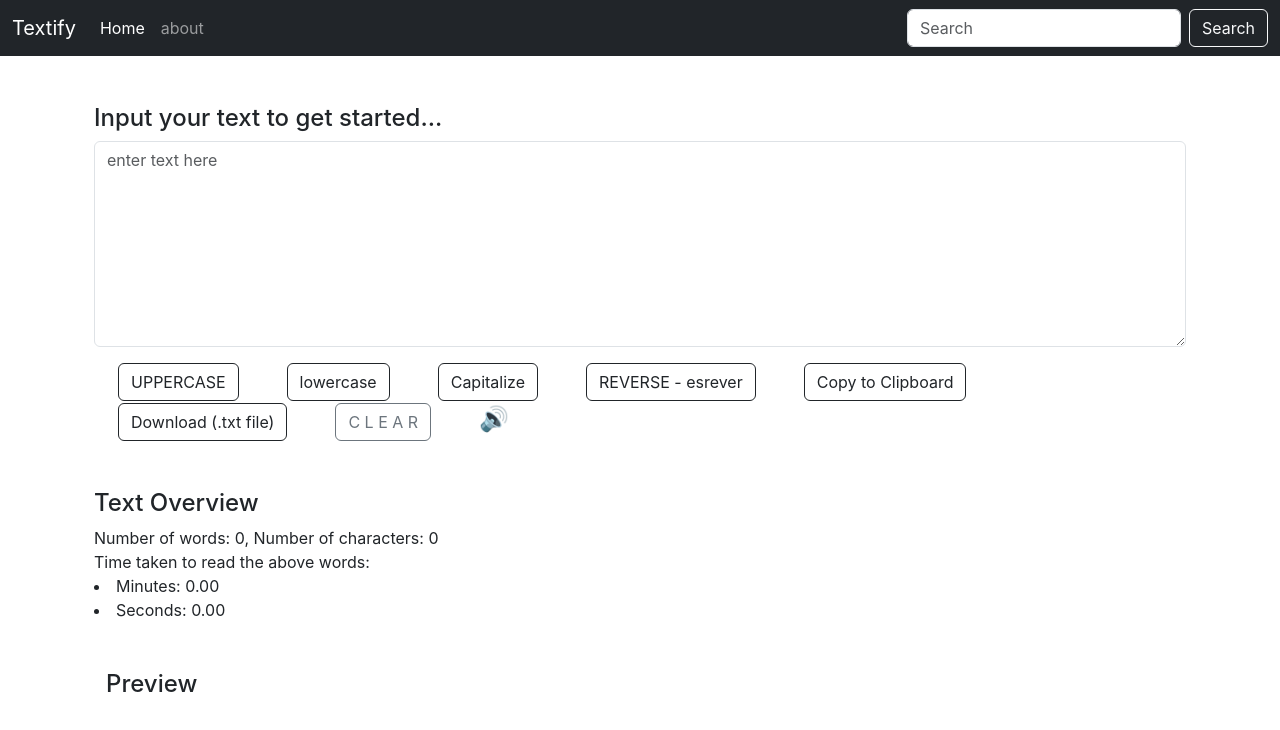
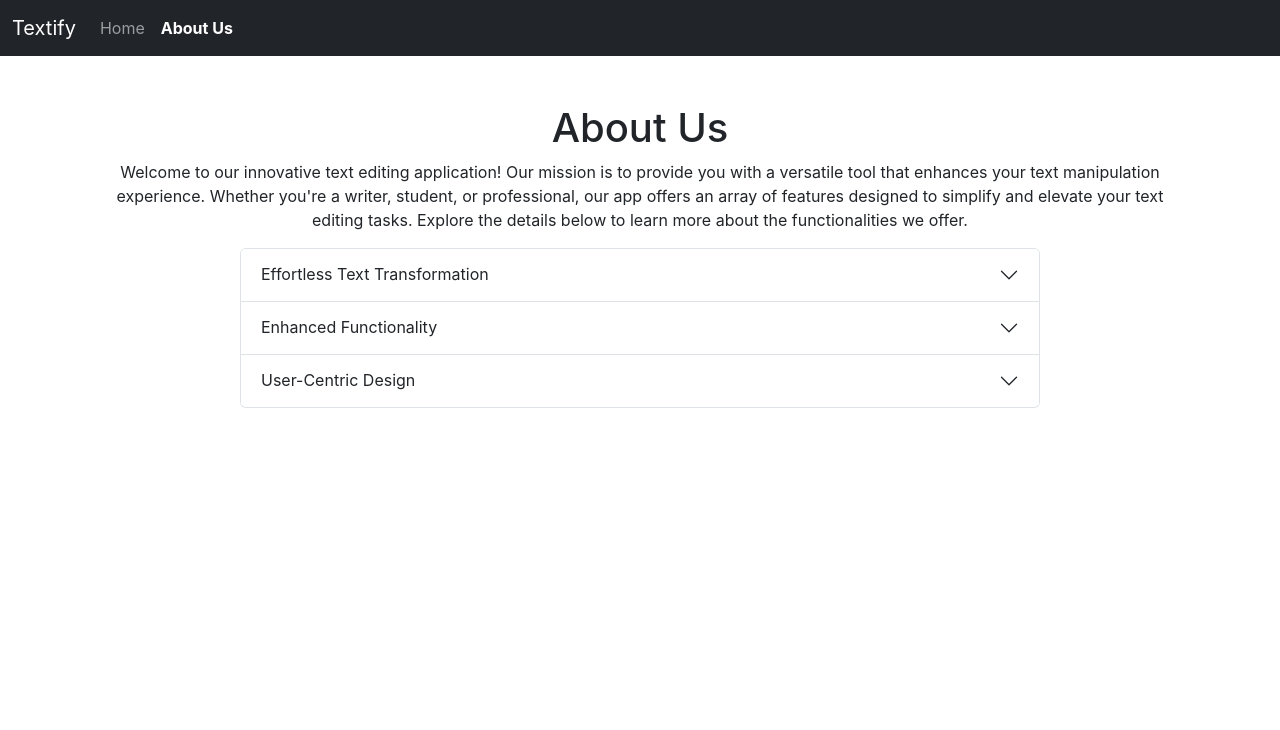
Before and after one commit to Quisha16/Textify, a React (Create React App) app: page /about in a window 1280 px wide. Shown: the top 730 px of the page. Built offline with nearby package versions, Linux system fonts and the light colour scheme.

Commit message:
added the about us page

```diff
--- a/package.json
+++ b/package.json
@@ -8,6 +8,7 @@
     "@testing-library/user-event": "^13.5.0",
     "react": "^18.3.1",
     "react-dom": "^18.3.1",
+    "react-router-dom": "^6.26.0",
     "react-scripts": "5.0.1",
     "web-vitals": "^2.1.4"
   },
--- a/src/App.js
+++ b/src/App.js
@@ -1,16 +1,24 @@
 import "./App.css";
+import { BrowserRouter as Router, Route, Routes } from "react-router-dom";
+import AboutUs from "./Components/AboutUs";
 import Navbar from "./Components/Navbar";
 import TextBox from "./Components/TextBox";
 
 function App() {
   return (
-    //jsx fregment
-    <>
+    // Wrap the entire application with Router for routing functionality
+    <Router>
       <Navbar title="Textify" />
       <div className="container my-5">
-        <TextBox heading="Input your text to get started..." />
+        <Routes>
+          <Route
+            path="/"
+            element={<TextBox heading="Input your text to get started..." />}
+          />
+          <Route path="/about" element={<AboutUs />} />
+        </Routes>
       </div>
-    </>
+    </Router>
   );
 }
 
--- /dev/null
+++ b/src/Components/AboutUs.js
@@ -0,0 +1,110 @@
+import React from "react";
+
+export default function AboutUs() {
+  return (
+    <div className="container my-5">
+      <div className="text-center">
+        <h1>About Us</h1>
+        <p>
+          Welcome to our innovative text editing application! Our mission is to
+          provide you with a versatile tool that enhances your text manipulation
+          experience. Whether you're a writer, student, or professional, our app
+          offers an array of features designed to simplify and elevate your text
+          editing tasks. Explore the details below to learn more about the
+          functionalities we offer.
+        </p>
+      </div>
+
+      <div
+        className="accordion mx-auto"
+        id="accordionExample"
+        style={{ maxWidth: "800px" }}
+      >
+        <div className="accordion-item">
+          <h2 className="accordion-header" id="headingOne">
+            <button
+              className="accordion-button collapsed"  // Use 'collapsed' class here
+              type="button"
+              data-bs-toggle="collapse"
+              data-bs-target="#collapseOne"
+              aria-expanded="false"  // Set to false
+              aria-controls="collapseOne"
+            >
+              Effortless Text Transformation
+            </button>
+          </h2>
+          <div
+            id="collapseOne"
+            className="accordion-collapse collapse"  // Ensure no 'show' class here
+            aria-labelledby="headingOne"
+            data-bs-parent="#accordionExample"
+          >
+            <div className="accordion-body">
+              Our application provides a powerful text editor that allows users
+              to easily transform their text with a range of formatting options.
+              Whether you need to convert text to uppercase, lowercase, or
+              capitalize each word, our intuitive buttons ensure that text
+              manipulation is just a click away.
+            </div>
+          </div>
+        </div>
+        <div className="accordion-item">
+          <h2 className="accordion-header" id="headingTwo">
+            <button
+              className="accordion-button collapsed"  // Use 'collapsed' class here
+              type="button"
+              data-bs-toggle="collapse"
+              data-bs-target="#collapseTwo"
+              aria-expanded="false"  // Set to false
+              aria-controls="collapseTwo"
+            >
+              Enhanced Functionality
+            </button>
+          </h2>
+          <div
+            id="collapseTwo"
+            className="accordion-collapse collapse"  // Ensure no 'show' class here
+            aria-labelledby="headingTwo"
+            data-bs-parent="#accordionExample"
+          >
+            <div className="accordion-body">
+              Beyond basic text formatting, our app includes additional features
+              to enhance your workflow. Copy your text directly to the clipboard
+              for quick pasting, download it as a .txt file for offline use, or
+              even convert it to speech with our built-in text-to-speech
+              functionality.
+            </div>
+          </div>
+        </div>
+        <div className="accordion-item">
+          <h2 className="accordion-header" id="headingThree">
+            <button
+              className="accordion-button collapsed"  // Use 'collapsed' class here
+              type="button"
+              data-bs-toggle="collapse"
+              data-bs-target="#collapseThree"
+              aria-expanded="false"  // Set to false
+              aria-controls="collapseThree"
+            >
+              User-Centric Design
+            </button>
+          </h2>
+          <div
+            id="collapseThree"
+            className="accordion-collapse collapse"  // Ensure no 'show' class here
+            aria-labelledby="headingThree"
+            data-bs-parent="#accordionExample"
+          >
+            <div className="accordion-body">
+              We prioritize user convenience with a clean, user-friendly
+              interface that simplifies text management. Our application is
+              designed to make text editing and conversion straightforward,
+              allowing you to focus on your content without getting bogged down
+              by complex tools.
+            </div>
+          </div>
+        </div>
+      </div>
+    </div>
+  );
+}
--- a/src/Components/Navbar.js
+++ b/src/Components/Navbar.js
@@ -1,13 +1,14 @@
-import React from "react"; //rfc
-import PropTypes from "prop-types"; //impt
+import React from "react";
+import PropTypes from "prop-types";
+import { NavLink } from "react-router-dom"; // Import NavLink from react-router-dom
 
 export default function Navbar(props) {
   return (
     <nav className="navbar navbar-expand-lg navbar-dark bg-dark">
       <div className="container-fluid">
-        <a className="navbar-brand" href="/">
+        <NavLink className="navbar-brand" to="/">
           {props.title}
-        </a>
+        </NavLink>
         <button
           className="navbar-toggler"
           type="button"
@@ -22,39 +23,44 @@ export default function Navbar(props) {
         <div className="collapse navbar-collapse" id="navbarSupportedContent">
           <ul className="navbar-nav me-auto mb-2 mb-lg-0">
             <li className="nav-item">
-              <a className="nav-link active" aria-current="page" href="/">
+              <NavLink
+                className="nav-link"
+                aria-current="page"
+                to="/"
+                end
+                style={({ isActive }) => ({
+                  fontWeight: isActive ? "bold" : "normal",
+                })}
+              >
                 Home
-              </a>
+              </NavLink>
             </li>
             <li className="nav-item">
-              <a className="nav-link" href="/">
+              <NavLink
+                className="nav-link"
+                to="/about"
+                style={({ isActive }) => ({
+                  fontWeight: isActive ? "bold" : "normal",
+                })}
+              >
                 {props.aboutUs}
-              </a>
+              </NavLink>
             </li>
           </ul>
-          <form className="d-flex">
-            <input
-              className="form-control me-2"
-              type="search"
-              placeholder="Search"
-              aria-label="Search"
-            />
-            <button className="btn btn-outline-light" type="submit">
-              Search
-            </button>
-          </form>
         </div>
       </div>
     </nav>
   );
 }
-//here u are declaring the type of props that will be sent
+
+// Declare the type of props that will be sent
 Navbar.propTypes = {
   title: PropTypes.string.isRequired,
   aboutUs: PropTypes.string.isRequired,
 };
-//incase props are not passed then this will be the default
+
+// In case props are not passed, this will be the default
 Navbar.defaultProps = {
-  title: "SetTitleHere",
-  aboutUs: "about",
+  title: "Textify",
+  aboutUs: "About Us",
 };
--- a/src/Components/TextBox.js
+++ b/src/Components/TextBox.js
@@ -1,52 +1,52 @@
 import React, { useState } from "react";
+import "../App.css"; // Import custom CSS file if needed
 
 export default function TextBox(props) {
+  const [Text, setText] = useState("");
+
   const handleUpClick = () => {
     let upperText = Text.toUpperCase();
     setText(upperText);
   };
+
   const handleLowClick = () => {
     let lowerText = Text.toLowerCase();
     setText(lowerText);
   };
+
   const handleClearClick = () => {
-    let CLRtext = "";
-    setText(CLRtext);
+    setText("");
   };
+
   const handleCapClick = () => {
     let capText = Text.split(" ")
       .map((word) => word.charAt(0).toUpperCase() + word.slice(1))
       .join(" ");
     setText(capText);
   };
+
   const handleRevClick = () => {
     let revText = Text.split("").reverse().join("");
     setText(revText);
   };
 
   const handleDownload = () => {
-    const blob = new Blob([Text], { type: "text/plain" }); //Blob with text content
-    const link = document.createElement("a"); //temporary anchor element to trigger download
-    link.href = URL.createObjectURL(blob); //URL for the Blob and set it as the href attribute of the anchor
-    link.download = "TextFile.txt"; //set name of file
-    document.body.appendChild(link); // Add the anchor element to the document body
-    link.click(); //click the anchor to start the download
+    const blob = new Blob([Text], { type: "text/plain" });
+    const link = document.createElement("a");
+    link.href = URL.createObjectURL(blob);
+    link.download = "TextFile.txt";
+    document.body.appendChild(link);
+    link.click();
     document.body.removeChild(link);
   };
 
   const handleClipboard = () => {
-    // Check if the Clipboard API is supported
     if (navigator.clipboard && navigator.clipboard.writeText) {
       navigator.clipboard
         .writeText(Text)
-        .then(() => {
-          console.log("text copied to clipboard");
-        })
-        .catch((err) => {
-          console.error("Failed to copy text using clipboard api:", err);
-        });
+        .then(() => console.log("text copied to clipboard"))
+        .catch((err) => console.error("Failed to copy text:", err));
     } else {
-      // Fallback: temporary textarea if Clipboard API is not supported
       const tempTextArea = document.createElement("textarea");
       tempTextArea.value = Text;
       document.body.appendChild(tempTextArea);
@@ -55,11 +55,12 @@ export default function TextBox(props) {
         document.execCommand("copy");
         console.log("text copied to clipboard");
       } catch (err) {
-        console.error("Failed to copy text using fallback:", err);
+        console.error("Failed to copy text:", err);
       }
       document.body.removeChild(tempTextArea);
     }
   };
+
   const handleSpeak = () => {
     if ("speechSynthesis" in window) {
       const utterance = new SpeechSynthesisUtterance(Text);
@@ -73,17 +74,12 @@ export default function TextBox(props) {
     setText(event.target.value);
   };
 
-  const [Text, setText] = useState(""); // add state to the function component
-  //const [formattedText, setFormattedText] = useState(""); // State for formatted text
-
-  const wordCount = Text.trim() === "" ? 0 : Text.trim().split(/\s+/).length; //use regex -> s+ ( one or more spaces)
-  const characterCount = Text.length; //fn to get length of text
-  const timeToReadMinutes = (0.008 * wordCount).toFixed(2); //in 1 minute u read 128 words, so 0.0078 mins to read 1 word.
-  const timeToReadSeconds = (0.47 * wordCount).toFixed(2); // in 60 sec u read 128 words, so 0.468 secs to read 1 word.
+  const wordCount = Text.trim() === "" ? 0 : Text.trim().split(/\s+/).length;
+  const characterCount = Text.length;
+  const timeToReadMinutes = (0.008 * wordCount).toFixed(2);
+  const timeToReadSeconds = (0.47 * wordCount).toFixed(2);
 
   return (
-    //react fregment
-    <>
     <div className="container">
       <h4>{props.heading}</h4>
       <div className="mb-3">
@@ -93,35 +89,33 @@ export default function TextBox(props) {
           id="TextBox"
           rows="8"
           value={Text}
-            placeholder="enter text here"
+          placeholder="Enter text here"
         ></textarea>
       </div>
-        <button className="btn btn-outline-dark mx-4" onClick={handleUpClick}>
+      <div className="button-group">
+        <button className="btn btn-warning mx-1" onClick={handleUpClick}>
           UPPERCASE
         </button>
-        <button className="btn btn-outline-dark mx-4" onClick={handleLowClick}>
+        <button className="btn btn-warning mx-1" onClick={handleLowClick}>
           lowercase
         </button>
-        <button className="btn btn-outline-dark mx-4" onClick={handleCapClick}>
+        <button className="btn btn-warning mx-1" onClick={handleCapClick}>
           Capitalize
         </button>
-        <button className="btn btn-outline-dark mx-4" onClick={handleRevClick}>
+        <button className="btn btn-warning mx-1" onClick={handleRevClick}>
           REVERSE - esrever
         </button>
-        <button className="btn btn-outline-dark mx-4" onClick={handleClipboard}>
+        <button className="btn btn-warning mx-1" onClick={handleClipboard}>
           Copy to Clipboard
         </button>
-        <button className="btn btn-outline-dark mx-4" onClick={handleDownload}>
+        <button className="btn btn-warning mx-1" onClick={handleDownload}>
           Download (.txt file)
         </button>
-        <button
-          className="btn btn-outline-secondary mx-4"
-          onClick={handleClearClick}
-        >
+        <button className="btn btn-dark mx-1" onClick={handleClearClick}>
           C L E A R
         </button>
         <span
-          className="emoji-btn mx-4"
+          className="emoji-btn mx-1"
           onClick={handleSpeak}
           role="button"
           aria-label="Speak"
@@ -140,10 +134,10 @@ export default function TextBox(props) {
           <li>Seconds: {timeToReadSeconds}</li>
         </p>
         <div className="container my-5">
-          <h4>Preview </h4>
-          <p className="bg-light text-dark ">{Text}</p>
+          <h4>Preview</h4>
+          <p className="bg-light text-dark">{Text}</p>
         </div>
       </div>
-    </>
+    </div>
   );
 }
```
Also changed, not shown: src/App.css (+25 -0 lines), 1 other file (tests, documents, lock files or other folders). Lines whose indentation alone changed are shown as unchanged.
